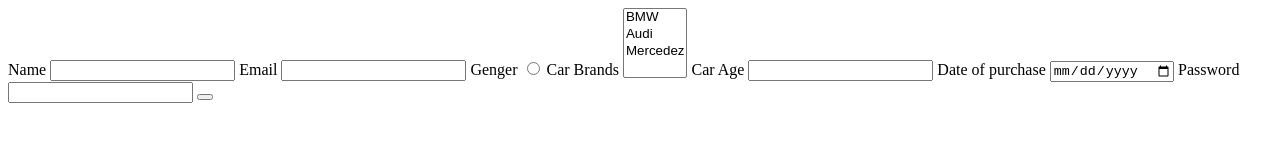
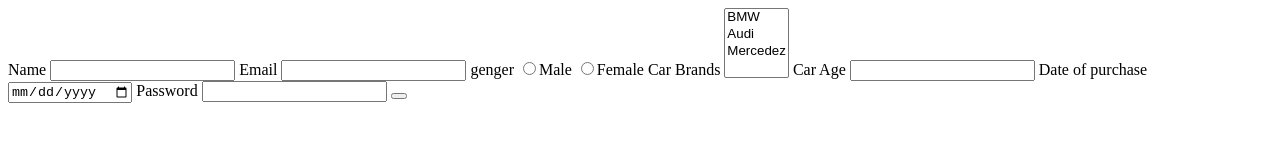
Before and after one commit to acciojob/car-insurance-form-kanchan-karale067, a website: page main.html in a window 1280 px wide. Drawn offline with Linux system fonts and the light colour scheme.

Commit message:
created a submission

```diff
--- a/main.html
+++ b/main.html
@@ -18,8 +18,9 @@
 		<lable for="email">Email</lable>
 		<input type="email" id="email" required>
 
-		<lable>Genger</lable>
-		<input type="radio" name="gender" required>
+		<lable>genger</lable>
+		<input type="radio" name="gender" required>Male
+		<input type="radio" name="gender" required>Female
 
 		<label for="cars">Car Brands</label>
 		<select id=cars multiple>
```
